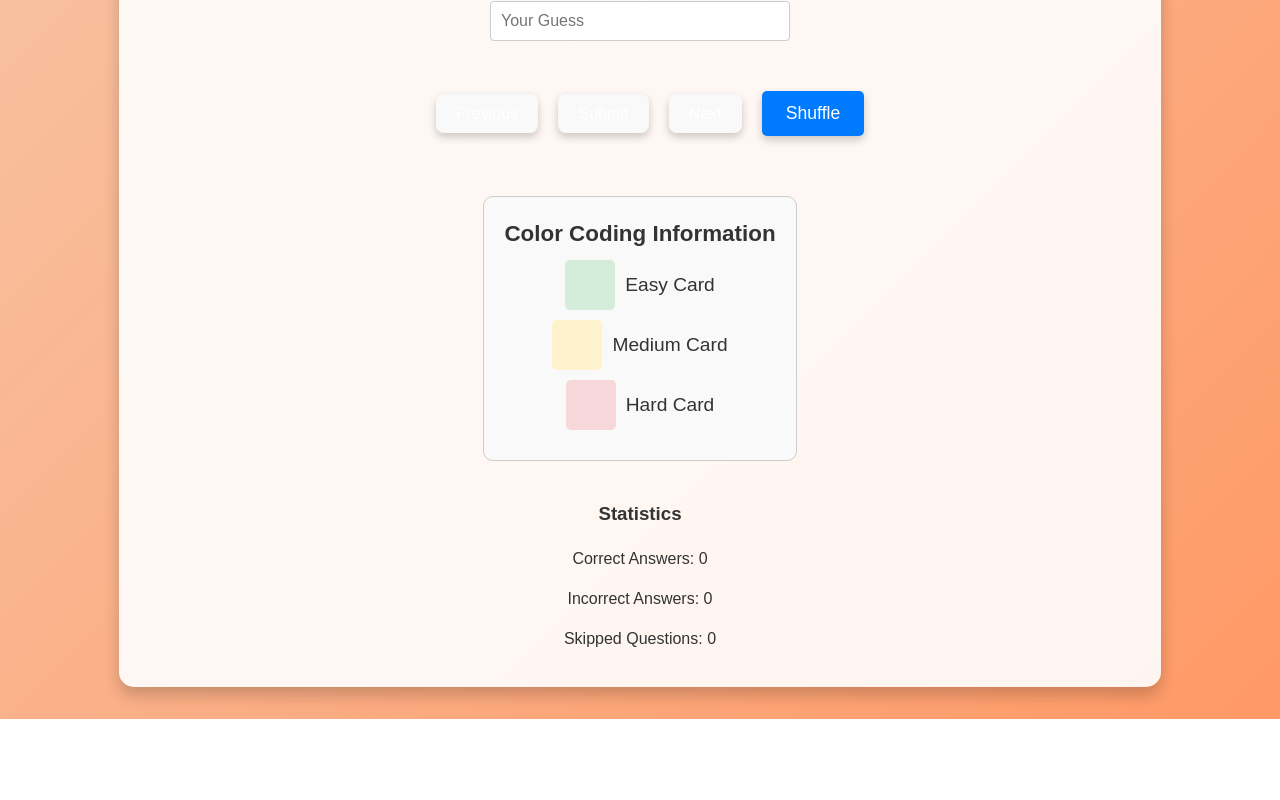
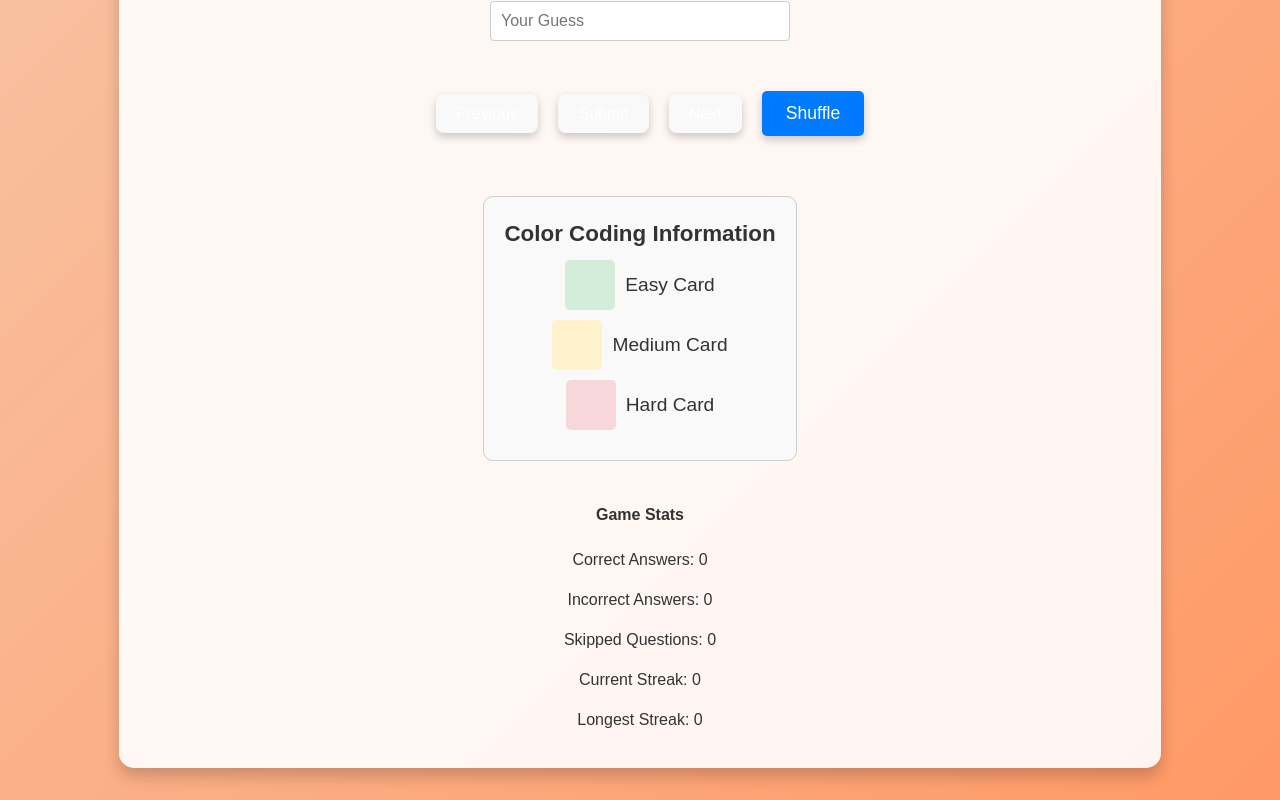
Before and after one commit to vetskiver/flashcards-pt2, a React (Vite) app: page / in a window 1280 px wide. Shown: the part 526-1326 px from the top of the page. Before the commit the page ends 1245 px from the top, so only its background shows below. Built offline with nearby package versions, Linux system fonts and the light colour scheme.

Commit message:
A counter displays the user’s current and longest streak of correct responses

```diff
--- a/src/App.jsx
+++ b/src/App.jsx
@@ -26,6 +26,8 @@ const App = () => {
   const [skippedQuestions, setSkippedQuestions] = useState(0);
   const [cardHistory, setCardHistory] = useState([]);
   const [shuffledData, setShuffledData] = useState(Data);
+  const [currentStreak, setCurrentStreak] = useState(0);
+  const [longestStreak, setLongestStreak] = useState(0);
 
   const shuffleArray = (array) => {
     let shuffled = array.slice();
@@ -110,8 +112,14 @@ const App = () => {
 
     if (isAnswerCorrect) {
       setCorrectAnswers(correctAnswers + 1);
+      setCurrentStreak(prevStreak => {
+        const newStreak = prevStreak + 1;
+        setLongestStreak(prevLongest => Math.max(prevLongest, newStreak));
+        return newStreak;
+      });
     } else {
       setIncorrectAnswers(incorrectAnswers + 1);
+      setCurrentStreak(0); // Reset current streak if the answer is incorrect
     }
 
     setSubmittedCards(prev => new Set(prev).add(currentCard));
@@ -120,6 +128,7 @@ const App = () => {
       setFlipped(true);
     }, 300);
   };
+
 
   useEffect(() => {
     if (flipped) {
@@ -166,6 +175,8 @@ const App = () => {
           correctAnswers={correctAnswers}
           incorrectAnswers={incorrectAnswers}
           skippedQuestions={skippedQuestions}
+          currentStreak={currentStreak}
+          longestStreak={longestStreak}
         />
       </div>
     </div>
--- a/src/components/Game/GameStats.jsx
+++ b/src/components/Game/GameStats.jsx
@@ -1,12 +1,16 @@
 import React from 'react';
 
-const GameStats = ({ correctAnswers, incorrectAnswers, skippedQuestions }) => (
-  <div className="stats">
-    <h3>Statistics</h3>
-    <p>Correct Answers: {correctAnswers}</p>
-    <p>Incorrect Answers: {incorrectAnswers}</p>
-    <p>Skipped Questions: {skippedQuestions}</p>
-  </div>
-);
+const GameStats = ({ correctAnswers, incorrectAnswers, skippedQuestions, currentStreak, longestStreak }) => {
+  return (
+    <div className="game-stats">
+      <h4>Game Stats</h4>
+      <p>Correct Answers: {correctAnswers}</p>
+      <p>Incorrect Answers: {incorrectAnswers}</p>
+      <p>Skipped Questions: {skippedQuestions}</p>
+      <p>Current Streak: {currentStreak}</p>
+      <p>Longest Streak: {longestStreak}</p>
+    </div>
+  );
+};
 
 export default GameStats;
```
